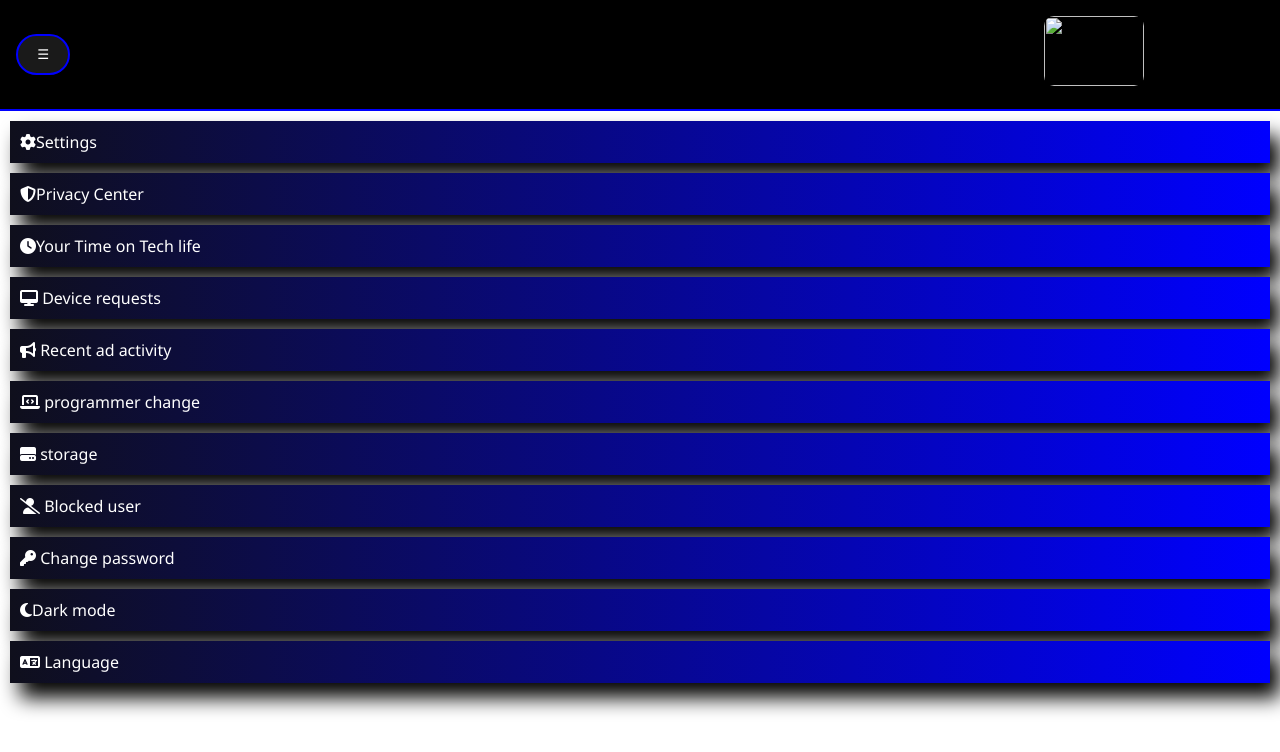
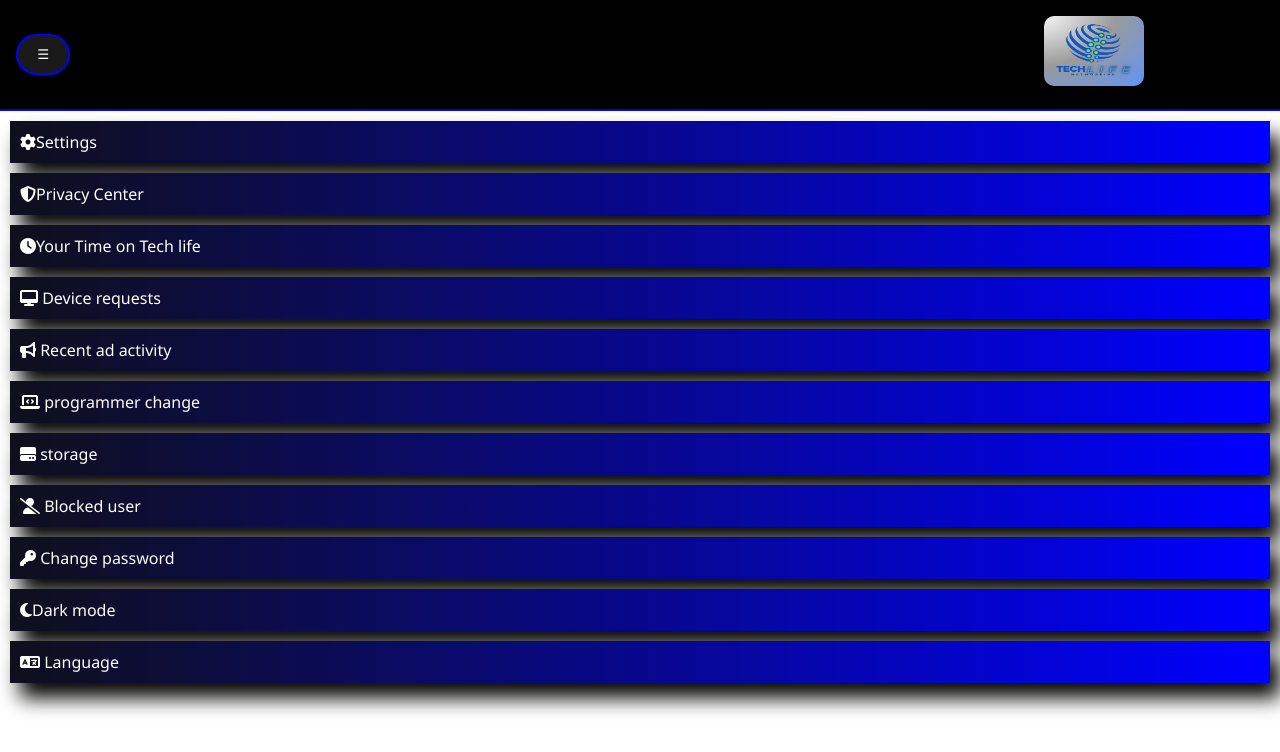
Before and after one commit to Israel-Ojo/Tech-life, a plain HTML site: page settings&privacy.html in a window 1280 px wide. Drawn offline with Linux system fonts and the light colour scheme.

Commit message:
Update settings&privacy.html

```diff
--- a/settings&privacy.html
+++ b/settings&privacy.html
@@ -20,7 +20,7 @@
 	 <button onclick="toggleMenu()">☰</button>
 
 	 	 <center>
-<a href="index.html"><img src="img/logo.jpg" style="width:100px; height: 70px; border-radius: 10px; margin-right: 120px;"></a>
+<a href="index.html"><img src="images/logo.jpg" style="width:100px; height: 70px; border-radius: 10px; margin-right: 120px;"></a>
 	</center>
 
 	</div>
```
